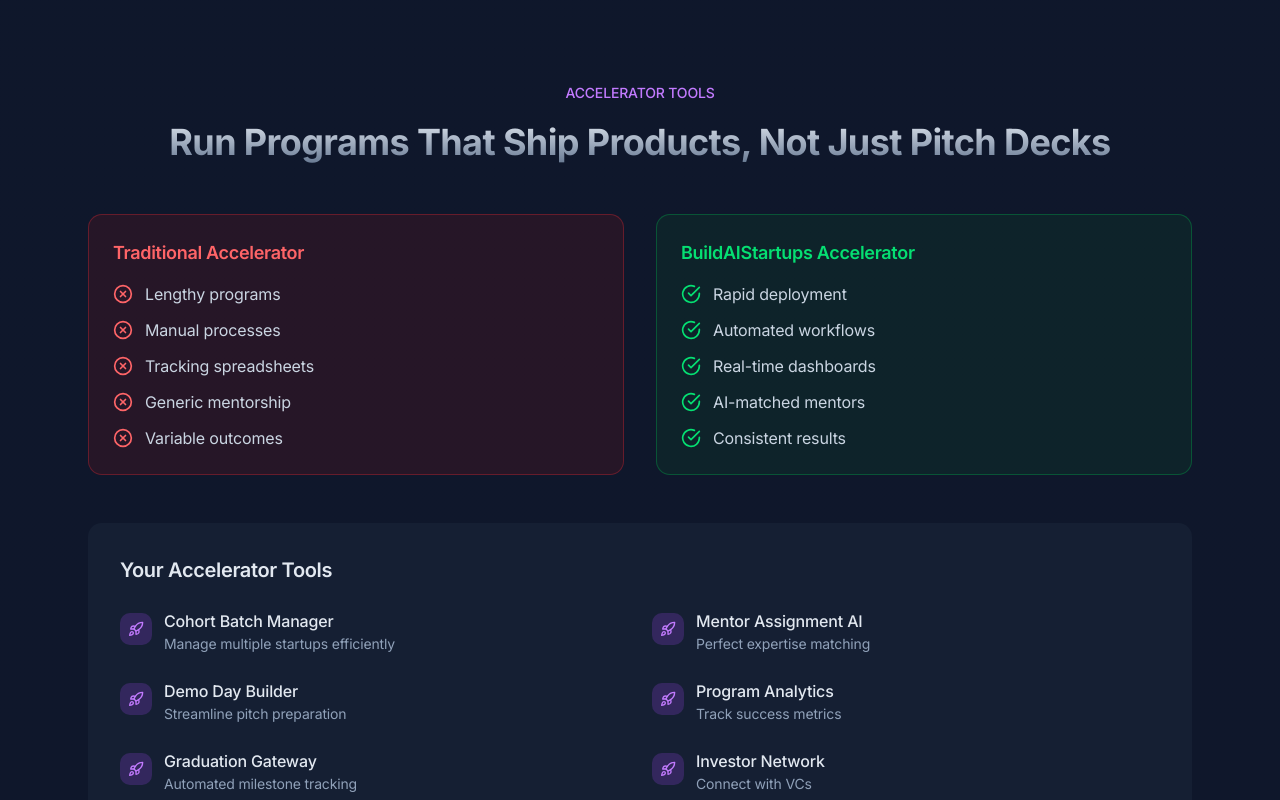
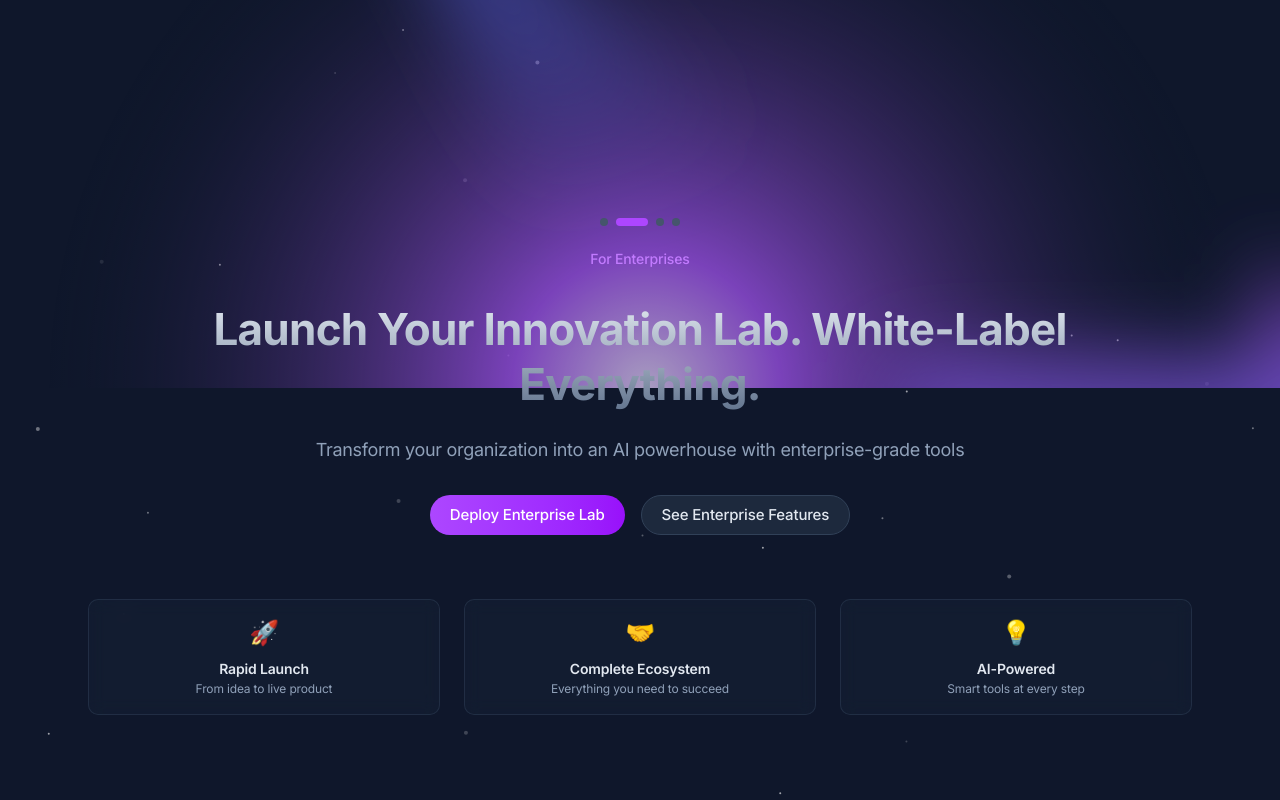
Before and after one commit to buildaistartups/buildaistartups.com, a Next.js app: page / in a window 1280 px wide. Shown: the top 800 px of the page. Built offline with nearby package versions, Linux system fonts and the light colour scheme.

Commit message:
Update Hero.tsx

```diff
--- a/components/home/Hero.tsx
+++ b/components/home/Hero.tsx
@@ -1,101 +1,136 @@
-// components/home/AcceleratorCommand.tsx
+// components/home/Hero.tsx
 'use client'
 
-import React from 'react'
+import { useState, useEffect } from 'react'
 import Link from 'next/link'
-import { CheckCircle, XCircle, Users, Rocket } from 'lucide-react'
+import Image from 'next/image'
+import Particles from '@/components/particles'
+import Glow from '@/public/images/glow-bottom.svg' // same glow asset used elsewhere
 
-export default function AcceleratorCommand() {
+const audiences = [
+  {
+    title: 'For Startups',
+    headline: 'Build, Scale, and Profit from AI. Complete Toolkit Included.',
+    subheadline: 'Everything you need to launch and grow your AI business in one platform',
+    cta1: { text: 'Start Building', href: '/generate' },
+    cta2: { text: 'Access Startup Tools', href: '/solutions/indie-makers' }
+  },
+  {
+    title: 'For Enterprises',
+    headline: 'Launch Your Innovation Lab. White-Label Everything.',
+    subheadline: 'Transform your organization into an AI powerhouse with enterprise-grade tools',
+    cta1: { text: 'Deploy Enterprise Lab', href: '/solutions/enterprises' },
+    cta2: { text: 'See Enterprise Features', href: '/product/api' }
+  },
+  {
+    title: 'For Accelerators',
+    headline: 'Run World-Class Programs. Ship Real Products.',
+    subheadline: 'Complete cohort management system that gets startups to revenue faster',
+    cta1: { text: 'Manage Your Cohort', href: '/solutions/accelerators' },
+    cta2: { text: 'Demo Day Tools', href: '/product/ecosystem' }
+  },
+  {
+    title: 'For Product Managers',
+    headline: 'Enterprise Workflows. Zero Dependencies.',
+    subheadline: 'Integrate AI capabilities directly into your existing enterprise stack',
+    cta1: { text: 'See Enterprise Integrations', href: '/solutions/product-teams' },
+    cta2: { text: 'Book PM Demo', href: '/contact?type=demo' }
+  }
+]
+
+export default function Hero() {
+  const [currentAudience, setCurrentAudience] = useState(0)
+
+  useEffect(() => {
+    const id = setInterval(() => {
+      setCurrentAudience((p) => (p + 1) % audiences.length)
+    }, 5000)
+    return () => clearInterval(id)
+  }, [])
+
+  const current = audiences[currentAudience]
+
   return (
-    <section className="relative overflow-hidden">
-      <div className="absolute inset-0 bg-gradient-to-b from-slate-900/50 to-transparent" />
+    <section className="relative">
+      {/* star field */}
+      <Particles className="absolute inset-0 -z-20" />
+
+      {/* purple aurora glow behind hero */}
+      <div className="pointer-events-none absolute inset-0 -z-10">
+        <div className="absolute left-1/2 -translate-x-1/2 -top-[28%]">
+          <Image
+            src={Glow}
+            alt=""
+            width={1800}
+            height={760}
+            className="max-w-none opacity-70"
+            priority
+          />
+        </div>
+      </div>
 
       <div className="max-w-6xl mx-auto px-4 sm:px-6 relative">
-        <div className="py-12 md:py-20">
-          <div className="text-center mb-12">
-            <div className="inline-flex items-center gap-2 text-purple-400 mb-4">
-              <span className="text-sm font-medium">ACCELERATOR TOOLS</span>
+        <div className="pt-32 pb-16 md:pt-52 md:pb-32">
+          {/* Rotating audience indicator */}
+          <div className="text-center mb-8">
+            <div className="inline-flex gap-2">
+              {audiences.map((_, i) => (
+                <button
+                  key={i}
+                  onClick={() => setCurrentAudience(i)}
+                  className={`w-2 h-2 rounded-full transition-all ${
+                    i === currentAudience ? 'w-8 bg-purple-500' : 'bg-slate-600 hover:bg-slate-500'
+                  }`}
+                />
+              ))}
             </div>
-            <h2 className="text-3xl md:text-4xl font-bold bg-gradient-to-b from-slate-200 to-slate-500 bg-clip-text text-transparent mb-4">
-              Run Programs That Ship Products, Not Just Pitch Decks
-            </h2>
+            <div className="mt-4 text-sm font-medium text-purple-400">{current.title}</div>
           </div>
 
-          <div className="grid md:grid-cols-2 gap-8 mb-12">
-            <div className="bg-red-900/20 rounded-xl border border-red-500/30 p-6">
-              <h3 className="text-lg font-semibold text-red-400 mb-4">Traditional Accelerator</h3>
-              <ul className="space-y-3">
-                {[
-                  'Lengthy programs',
-                  'Manual processes',
-                  'Tracking spreadsheets',
-                  'Generic mentorship',
-                  'Variable outcomes'
-                ].map((item) => (
-                  <li key={item} className="flex items-center gap-3">
-                    <XCircle className="w-5 h-5 text-red-400 flex-shrink-0" />
-                    <span className="text-slate-300">{item}</span>
-                  </li>
-                ))}
-              </ul>
-            </div>
+          {/* Main content */}
+          <div className="text-center">
+            {/* smaller headline as requested */}
+            <h1 className="text-4xl md:text-5xl font-bold leading-tight mb-6 bg-gradient-to-b from-slate-200 to-slate-500 bg-clip-text text-transparent">
+              {current.headline}
+            </h1>
+            <p className="text-lg text-slate-400 mb-8 max-w-2xl mx-auto">
+              {current.subheadline}
+            </p>
 
-            <div className="bg-green-900/20 rounded-xl border border-green-500/30 p-6">
-              <h3 className="text-lg font-semibold text-green-400 mb-4">BuildAIStartups Accelerator</h3>
-              <ul className="space-y-3">
-                {[
-                  'Rapid deployment',
-                  'Automated workflows',
-                  'Real-time dashboards',
-                  'AI-matched mentors',
-                  'Consistent results'
-                ].map((item) => (
-                  <li key={item} className="flex items-center gap-3">
-                    <CheckCircle className="w-5 h-5 text-green-400 flex-shrink-0" />
-                    <span className="text-slate-300">{item}</span>
-                  </li>
-                ))}
-              </ul>
+            {/* compact Stellar-style CTAs */}
+            <div className="flex flex-col sm:flex-row gap-3 sm:gap-4 justify-center">
+              <Link
+                href={current.cta1.href}
+                className="inline-flex items-center justify-center h-9 md:h-10 px-4 md:px-5 rounded-full text-sm md:text-[15px] font-medium bg-gradient-to-r from-purple-500 to-purple-600 text-white hover:from-purple-600 hover:to-purple-700 focus:outline-none focus:ring-2 focus:ring-purple-500/40"
+              >
+                {current.cta1.text}
+              </Link>
+              <Link
+                href={current.cta2.href}
+                className="inline-flex items-center justify-center h-9 md:h-10 px-4 md:px-5 rounded-full text-sm md:text-[15px] font-medium bg-slate-800 text-slate-200 border border-slate-700 hover:bg-slate-700 focus:outline-none focus:ring-2 focus:ring-slate-500/30"
+              >
+                {current.cta2.text}
+              </Link>
             </div>
           </div>
 
-          <div className="bg-slate-800/50 rounded-xl p-8">
-            <h3 className="text-xl font-semibold text-slate-200 mb-6">Your Accelerator Tools</h3>
-            <div className="grid md:grid-cols-2 gap-6">
-              {[
-                { title: 'Cohort Batch Manager', desc: 'Manage multiple startups efficiently' },
-                { title: 'Mentor Assignment AI', desc: 'Perfect expertise matching' },
-                { title: 'Demo Day Builder', desc: 'Streamline pitch preparation' },
-                { title: 'Program Analytics', desc: 'Track success metrics' },
-                { title: 'Graduation Gateway', desc: 'Automated milestone tracking' },
-                { title: 'Investor Network', desc: 'Connect with VCs' }
-              ].map((tool) => (
-                <div key={tool.title} className="flex items-start gap-3">
-                  <div className="p-2 bg-purple-500/20 rounded-lg mt-1">
-                    <Rocket className="w-4 h-4 text-purple-400" />
-                  </div>
-                  <div>
-                    <div className="font-medium text-slate-200">{tool.title}</div>
-                    <div className="text-sm text-slate-400">{tool.desc}</div>
-                  </div>
-                </div>
-              ))}
+          {/* Value props (unchanged) */}
+          <div className="mt-16 grid md:grid-cols-3 gap-6 text-center">
+            <div className="bg-slate-800/30 backdrop-blur rounded-lg p-4 border border-slate-700/50">
+              <div className="text-2xl mb-2">🚀</div>
+              <div className="text-sm font-semibold text-slate-200">Rapid Launch</div>
+              <div className="text-xs text-slate-400">From idea to live product</div>
             </div>
-          </div>
-
-          <div className="flex gap-4 justify-center mt-8">
-            <Link
-              href="/accelerator"
-              className="btn bg-purple-500 text-white hover:bg-purple-600"
-            >
-              Launch Your Program
-            </Link>
-            <Link
-              href="/demo"
-              className="btn bg-slate-800 text-slate-200 border border-slate-700 hover:bg-slate-700"
-            >
-              See Demo
-            </Link>
+            <div className="bg-slate-800/30 backdrop-blur rounded-lg p-4 border border-slate-700/50">
+              <div className="text-2xl mb-2">🤝</div>
+              <div className="text-sm font-semibold text-slate-200">Complete Ecosystem</div>
+              <div className="text-xs text-slate-400">Everything you need to succeed</div>
+            </div>
+            <div className="bg-slate-800/30 backdrop-blur rounded-lg p-4 border border-slate-700/50">
+              <div className="text-2xl mb-2">💡</div>
+              <div className="text-sm font-semibold text-slate-200">AI-Powered</div>
+              <div className="text-xs text-slate-400">Smart tools at every step</div>
+            </div>
           </div>
         </div>
       </div>
```
